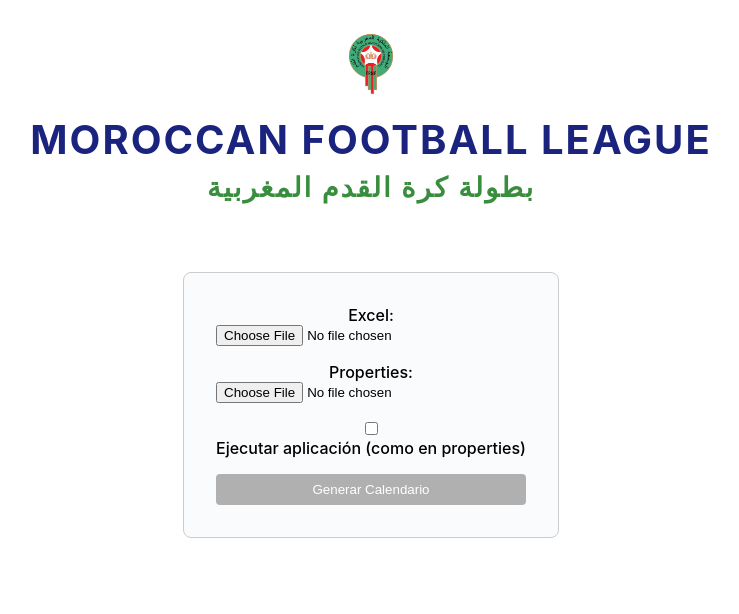
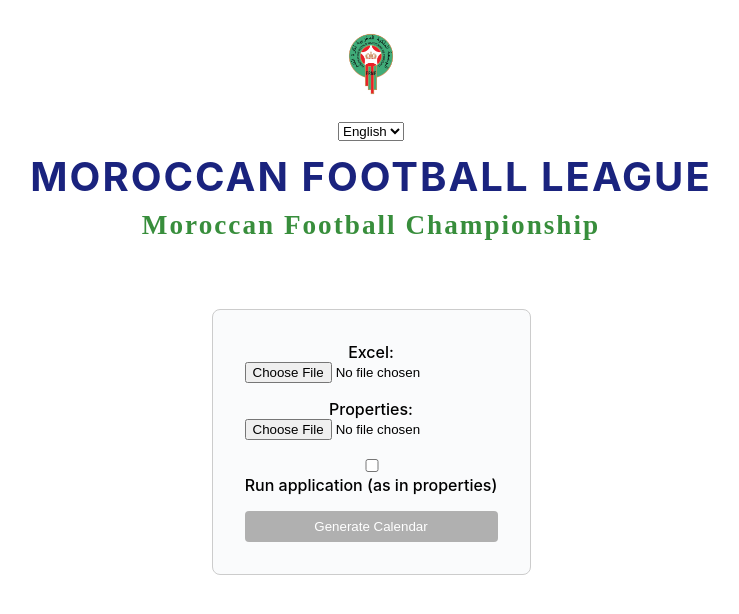
Before and after one commit to JmTortolero/calendarMorocco-cli, an Angular app: page / in a window 1280 px wide. Shown: the top 614 px of the page, without its empty margins (269-1008 px from the left). Built offline with nearby package versions, Linux system fonts and the light colour scheme.

Commit message:
add combo con 2 idiomas

```diff
--- a/src/app/app.html
+++ b/src/app/app.html
@@ -3,10 +3,16 @@
     <div class="logos">
       <img src="assets/federacion.png" alt="Moroccan Federation Logo" class="logo-federation" />
     </div>
-    <h1 class="main-title">MOROCCAN FOOTBALL LEAGUE<br><span class="arabic-title">بطولة كرة القدم المغربية</span></h1>
+    <div style="margin-bottom: 1rem;">
+  <select [(ngModel)]="lang" (change)="changeLang($event)">
+        <option value="en">English</option>
+        <option value="ar">العربية</option>
+      </select>
+    </div>
+    <h1 class="main-title">{{ t.title }}<br><span class="arabic-title">{{ t.subtitle }}</span></h1>
   </div>
   <div class="calendar-upload-container">
-    <calendar-upload />
+    <calendar-upload [lang]="lang" [t]="t" [key]="lang" />
   </div>
 </main>
 <router-outlet />
--- a/src/app/app.ts
+++ b/src/app/app.ts
@@ -1,15 +1,36 @@
 
-import { Component, signal } from '@angular/core';
+
+import { Component, signal, ChangeDetectorRef, inject } from '@angular/core';
 import { RouterOutlet } from '@angular/router';
 import { CalendarUploadComponent } from './calendar-upload.component';
+import { FormsModule } from '@angular/forms';
 
 @Component({
   selector: 'app-root',
-  imports: [RouterOutlet, CalendarUploadComponent],
+  imports: [RouterOutlet, CalendarUploadComponent, FormsModule],
   templateUrl: './app.html',
   styleUrl: './app.css',
   standalone: true
 })
 export class App {
-  protected readonly title = signal('calendarMorocco-cli');
+  lang = 'en';
+  t: any = {};
+  cdr = inject(ChangeDetectorRef);
+
+  constructor() {
+    this.loadLang(this.lang);
+  }
+
+  async loadLang(lang: string) {
+    const res = await fetch(`/assets/i18n/${lang}.json`);
+  this.t = await res.json();
+  this.t = { ...this.t };
+  this.cdr.detectChanges();
+  }
+
+  changeLang(event: Event) {
+    const value = (event.target as HTMLSelectElement).value;
+    this.lang = value;
+    this.loadLang(value);
+  }
 }
--- a/src/app/calendar-upload.component.html
+++ b/src/app/calendar-upload.component.html
@@ -1,18 +1,18 @@
 <div class="upload-container">
   <label>
-    Excel:
+    {{ t.excelLabel || 'Excel:' }}
     <input type="file" accept=".xlsx,.xls" (change)="onFileChange($event, 'excel')">
   </label>
   <label>
-    Properties:
+    {{ t.propertiesLabel || 'Properties:' }}
     <input type="file" accept=".properties" (change)="onFileChange($event, 'properties')">
   </label>
   <label>
     <input type="checkbox" [(ngModel)]="ejecutarApp">
-    Ejecutar aplicación (como en properties)
+    {{ t.runAppLabel || 'Ejecutar aplicación (como en properties)' }}
   </label>
-  <button (click)="generateCalendar()" [disabled]="loading || !excelFile">Generar Calendario</button>
-  <div *ngIf="error" class="error">{{ error }}</div>
-  <div *ngIf="success" class="success">{{ success }}</div>
-  <div *ngIf="loading">Generando calendario...</div>
+  <button (click)="generateCalendar()" [disabled]="loading || !excelFile">{{ t.generateButton || 'Generar Calendario' }}</button>
+  <div *ngIf="error" class="error">{{ t.errorText || error }}</div>
+  <div *ngIf="success" class="success">{{ t.successText || success }}</div>
+  <div *ngIf="loading">{{ t.loadingText || 'Generando calendario...' }}</div>
 </div>
--- a/src/app/calendar-upload.component.ts
+++ b/src/app/calendar-upload.component.ts
@@ -1,4 +1,13 @@
-import { Component } from '@angular/core';
+export interface TranslationTexts {
+  excelLabel?: string;
+  propertiesLabel?: string;
+  runAppLabel?: string;
+  generateButton?: string;
+  errorText?: string;
+  successText?: string;
+  loadingText?: string;
+}
+import { Component, Input } from '@angular/core';
 import { FormsModule } from '@angular/forms';
 
 import { CommonModule } from '@angular/common';
@@ -9,8 +18,10 @@
   templateUrl: './calendar-upload.component.html',
   styleUrl: './calendar-upload.component.css'
 })
-
 export class CalendarUploadComponent {
+  @Input() key: string = '';
+  @Input() lang = 'en';
+  @Input() t: TranslationTexts = {};
   excelFile: File | null = null;
   propertiesFile: File | null = null;
   loading = false;
@@ -31,7 +42,7 @@
 
   async generateCalendar() {
     if (!this.excelFile) {
-      this.error = 'Selecciona un archivo Excel.';
+      this.error = this.t.errorText || 'Please select an Excel file.';
       this.success = null;
       return;
     }
@@ -50,7 +61,7 @@
         method: 'POST',
         body: formData
       });
-      if (!response.ok) throw new Error('Error al generar el calendario');
+  if (!response.ok) throw new Error(this.t.errorText || 'An error occurred.');
       // Si la respuesta es un archivo, forzar descarga
       const blob = await response.blob();
       const contentDisposition = response.headers.get('Content-Disposition');
@@ -69,9 +80,9 @@
         window.URL.revokeObjectURL(url);
         document.body.removeChild(a);
       }, 100);
-      this.success = '¡Calendario generado y descargado correctamente!';
+  this.success = this.t.successText || 'Calendar generated and downloaded successfully!';
     } catch (e: any) {
-      this.error = e.message || 'Error desconocido';
+      this.error = e.message || this.t.errorText || 'An error occurred.';
       this.success = null;
     } finally {
       this.loading = false;
--- /dev/null
+++ b/src/assets/i18n/en.json
@@ -0,0 +1,12 @@
+{
+  "title": "MOROCCAN FOOTBALL LEAGUE",
+  "subtitle": "Moroccan Football Championship",
+  "calendarUpload": "Upload Calendar",
+  "excelLabel": "Excel:",
+  "propertiesLabel": "Properties:",
+  "runAppLabel": "Run application (as in properties)",
+  "generateButton": "Generate Calendar",
+  "errorText": "An error occurred.",
+  "successText": "Calendar generated and downloaded successfully!",
+  "loadingText": "Generating calendar..."
+}
```
Also changed, not shown: src/assets/i18n/ar.json (added, +12 -0 lines).
